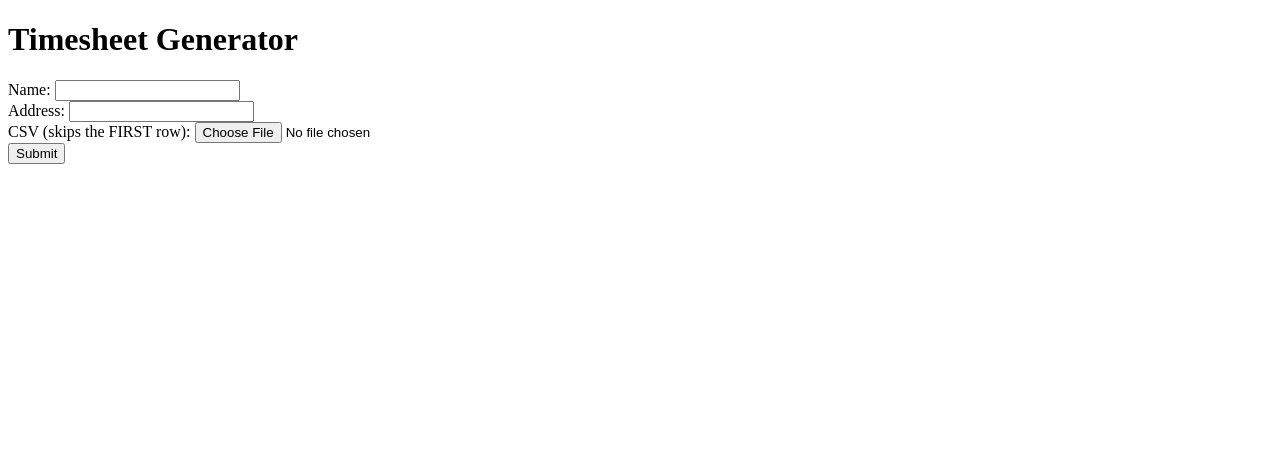
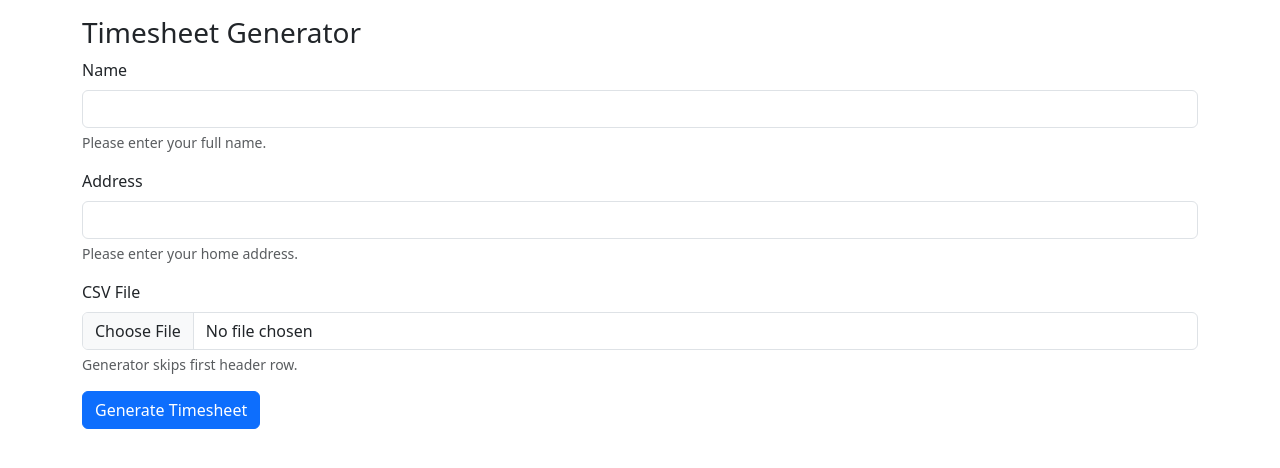
Before and after one commit to yuv418/timesheet_gen, a Flask app: page / in a window 1280 px wide. Shown: the top 468 px of the page. Run offline with Flask 3, Linux system fonts and the light colour scheme; parts of the project's set-up code (start-up, migrations or seed data) failed here and were passed over.

Commit message:
Update web app with new front-end

```diff
--- a/tsg_web_ui/src/templates/index.html
+++ b/tsg_web_ui/src/templates/index.html
@@ -1,30 +1,48 @@
-<!DOCTYPE html>
-<html>
+<!doctype html>
+<html lang="en">
 <head>
-    <title></title>
+<meta charset="utf-8">
+<meta name="viewport" content="width=device-width, initial-scale=1">
+<title>Timesheet Generator</title>
+<link href="https://cdn.jsdelivr.net/npm/bootstrap@5.3.1/dist/css/bootstrap.min.css" rel="stylesheet" integrity="sha384-4bw+/aepP/YC94hEpVNVgiZdgIC5+VKNBQNGCHeKRQN+PtmoHDEXuppvnDJzQIu9" crossorigin="anonymous">
 </head>
 <body>
-    <h1>Timesheet Generator</h1>
+<div class="container">
+<h3 class="mt-3">
+Timesheet Generator
+</h3>
+
 {% with msgs = get_flashed_messages() %}
 {% if msgs %}
+<div class="alert alert-danger" role="alert">
+    <b>Please correct the errors below and re-submit the form.</b>
   <ul>
       {% for msg in msgs %}
       <li>{{ msg }}</li>
       {% endfor %}
   </ul>
+</div>
 {% endif %}
 {% endwith %}
-    <form method="POST" action="/gen_ts" enctype="multipart/form-data">
-        <label for="name">Name:</label>
-        <input name="name"> <br>
 
-        <label for="address">Address:</label>
-        <input name="address"> <br>
-
-        <label for="csv" CSV>CSV (skips the FIRST row):</label>
-        <input type="file" name="csv"> <br>
-
-        <input type="submit">
+<form method="POST" action="https://timesheet-gen.kettl.xyz/gen_ts" enctype="multipart/form-data">
+<div class="mb-3">
+<label for="name" class="form-label">Name</label>
+<input type="text" class="form-control" id="name" name="name" aria-describedby="nameHelp">
+<div id="nameHelp" class="form-text">Please enter your full name.</div>
+</div>
+<div class="mb-3">
+<label for="address" class="form-label">Address</label>
+<input type="text" class="form-control" id="address" name="address" aria-describedby="addressHelp">
+<div id="addressHelp" class="form-text">Please enter your home address.</div>
+</div>
+<div class="mb-3">
+<label for="csv" class="form-label">CSV File</label>
+<input class="form-control" type="file" id="csv" name="csv" aria-describedby="fileHelp">
+<div id="fileHelp" class="form-text">Generator skips first header row.</div>
+</div>
+<button type="submit" class="btn btn-primary">Generate Timesheet</button>
 </form>
-</body>
+</div>
+<script src="https://cdn.jsdelivr.net/npm/bootstrap@5.3.1/dist/js/bootstrap.bundle.min.js" integrity="sha384-HwwvtgBNo3bZJJLYd8oVXjrBZt8cqVSpeBNS5n7C8IVInixGAoxmnlMuBnhbgrkm" crossorigin="anonymous" type="271c8e58be2b70a301e8734b-text/javascript"></script>
 </html>
```
Lines whose indentation alone changed are shown as unchanged.
